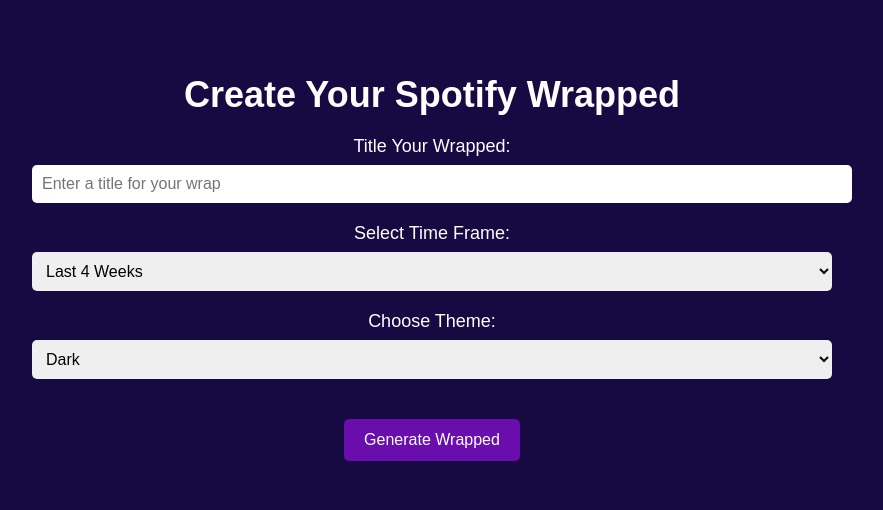
After one commit to Wilsdawg1212/2340_Project_2, a Django app: page /title_wrap/ in a window 1280 px wide. The commit adds this page. Shown: the top 510 px of the page, without its empty margins (208-1091 px from the left). Run offline with Django 5.2, Linux system fonts and the light colour scheme.

```diff
--- a/Spotify_Wrapped/templates/Spotify_Wrapped/dashboard.html
+++ b/Spotify_Wrapped/templates/Spotify_Wrapped/dashboard.html
@@ -17,7 +17,7 @@
            <h2 class="text-center">My Wrapped</h2>
             <div class="nav flex-column">
                 <a class="sidebar-link" href="{% url 'dashboard' %}">Dashboard</a>
-                <a class="sidebar-link" href="{% url 'generate_wrap' %}">Generate a Wrapped</a>
+                <a class="sidebar-link" href="{% url 'title_wrap' %}">Generate a Wrapped</a>
                 <a class="sidebar-link" href="{% url 'link_account' %}">Link to Spotify Here</a>
                 <a class="sidebar-link" href="#">Settings</a>
             </div>
--- /dev/null
+++ b/Spotify_Wrapped/templates/Spotify_Wrapped/title-wrap.html
@@ -0,0 +1,86 @@
+<!DOCTYPE html>
+<html lang="en">
+<head>
+    <meta charset="UTF-8">
+    <meta name="viewport" content="width=device-width, initial-scale=1.0">
+{#    <link rel="stylesheet" href="{% static 'css/styles.css' %}"> <!-- Link your CSS file -->#}
+    <title>Create Your Wrapped</title>
+    <style>
+        body {
+            background-color: #170a42; /* Dark background */
+            color: #ffffff; /* White text */
+            font-family: 'Arial', sans-serif;
+            text-align: center;
+            margin: 0;
+            padding: 0;
+        }
+        .container {
+            max-width: 800px;
+            margin: 0 auto;
+            padding: 50px 20px;
+        }
+        h1 {
+            font-size: 36px;
+            margin-bottom: 20px;
+        }
+        .form-group {
+            margin-bottom: 20px;
+        }
+        label {
+            font-size: 18px;
+            display: block;
+            margin-bottom: 8px;
+        }
+        input[type="text"],
+        select {
+            width: 100%;
+            padding: 10px;
+            font-size: 16px;
+            border: none;
+            border-radius: 5px;
+        }
+        .button {
+            background-color: #6a0dad; /* Purple button */
+            color: #ffffff;
+            border: none;
+            padding: 12px 20px;
+            font-size: 16px;
+            border-radius: 5px;
+            cursor: pointer;
+            margin-top: 20px;
+        }
+        .button:hover {
+            background-color: #8a2be2; /* Lighter purple on hover */
+        }
+    </style>
+</head>
+<body>
+    <div class="container">
+        <h1>Create Your Spotify Wrapped</h1>
+        <form method="POST" action="{% url 'generate_wrap' %}">
+            {% csrf_token %}
+            <div class="form-group">
+                <label for="title">Title Your Wrapped:</label>
+                <input type="text" id="title" name="title" placeholder="Enter a title for your wrap" required>
+            </div>
+            <div class="form-group">
+                <label for="time_range">Select Time Frame:</label>
+                <select name="time_range" id="time_range">
+                    <option value="short_term">Last 4 Weeks</option>
+                    <option value="medium_term">Last 6 Months</option>
+                    <option value="long_term">All Time</option>
+                </select>
+            </div>
+            <div class="form-group">
+                <label for="theme">Choose Theme:</label>
+                <select name="theme" id="theme">
+                    <option value="light">Light</option>
+                    <option value="dark" selected>Dark</option>
+                    <option value="vibrant">Vibrant</option>
+                </select>
+            </div>
+            <button type="submit" class="button">Generate Wrapped</button>
+        </form>
+    </div>
+</body>
+</html>
--- a/Spotify_Wrapped/urls.py
+++ b/Spotify_Wrapped/urls.py
@@ -13,5 +13,6 @@ urlpatterns = [
     path('link_error/', views.error_page, name='error_page'),
     path('logout/', views.logout_view, name='logout'),
     path('contact_dev/', views.contact_dev, name='contact_dev'),
+    path('title_wrap/', views.title_wrap, name='title_wrap'),
     path('generate_wrap/', views.create_wrap, name='generate_wrap'),
 ]
--- a/Spotify_Wrapped/views.py
+++ b/Spotify_Wrapped/views.py
@@ -157,79 +157,81 @@ def contact_dev(request):
 
 from .models import Wrap
 
+def title_wrap(request):
+    return render(request, 'Spotify_Wrapped/title-wrap.html')
+
 @login_required
 def create_wrap(request):
-    # Get the user's Spotify access token from their session or database
-    access_token = refresh_spotify_token(request.user)
+    if request.method == 'POST':
+        # Get form data
+        title = request.POST.get('title')
+        time_range = request.POST.get('time_range', 'medium_term')
+        theme = request.POST.get('theme', 'dark')
 
-    headers = {
-        'Authorization': f'Bearer {access_token}'
-    }
+        # Get the user's Spotify access token from their session or database
+        access_token = refresh_spotify_token(request.user)
 
-    # Fetch top tracks
-    top_tracks_response = requests.get(
-        'https://api.spotify.com/v1/me/top/tracks',
-        headers=headers,
-        params={'limit': 10, 'time_range': 'medium_term'}
-    )
-    if top_tracks_response.status_code != 200:
-        print("Error fetching top tracks:", top_tracks_response.text)
-        return render(request, 'Spotify_Wrapped/link_error.html', {'message': "Error fetching top tracks"})
+        headers = {
+            'Authorization': f'Bearer {access_token}'
+        }
 
-    try:
+        # Fetch top tracks with the specified time range
+        top_tracks_response = requests.get(
+            'https://api.spotify.com/v1/me/top/tracks',
+            headers=headers,
+            params={'limit': 10, 'time_range': time_range}
+        )
         top_tracks_data = top_tracks_response.json().get('items', [])
-    except ValueError:
-        print("Invalid JSON response for top tracks:", top_tracks_response.text)
-        return render(request, 'Spotify_Wrapped/link_error.html', {'message': "Invalid JSON response for top tracks"})
 
-    # Fetch top artists
-    top_artists_response = requests.get(
-        'https://api.spotify.com/v1/me/top/artists',
-        headers=headers,
-        params={'limit': 10, 'time_range': 'medium_term'}
-    )
-    if top_artists_response.status_code != 200:
-        print("Error fetching top artists:", top_artists_response.text)
-        return render(request, 'Spotify_Wrapped/link_error.html', {'message': "Error fetching top artists"})
+        # Fetch top artists with the specified time range
+        top_artists_response = requests.get(
+            'https://api.spotify.com/v1/me/top/artists',
+            headers=headers,
+            params={'limit': 10, 'time_range': time_range}
+        )
+        top_artists_data = top_artists_response.json().get('items', [])
 
-    try:
-        top_artists_data = top_artists_response.json().get('items', [])
-    except ValueError:
-        print("Invalid JSON response for top artists:", top_artists_response.text)
-        return render(request, 'Spotify_Wrapped/link_error.html', {'message': "Invalid JSON response for top artists"})
+        # Structure the data
+        top_tracks = [
+            {
+                'track_name': track['name'],
+                'artist_name': track['artists'][0]['name'],
+                'album_name': track['album']['name'],
+                'album_image_url': track['album']['images'][0]['url'],
+                'track_url': track['external_urls']['spotify'],
+                'duration_ms': track['duration_ms']
+            }
+            for track in top_tracks_data
+        ]
 
-    # Structure and save the data as before
-    top_tracks = [
-        {
-            'track_name': track['name'],
-            'artist_name': track['artists'][0]['name'],
-            'album_name': track['album']['name'],
-            'album_image_url': track['album']['images'][0]['url'],
-            'track_url': track['external_urls']['spotify'],
-            'duration_ms': track['duration_ms']
-        }
-        for track in top_tracks_data
-    ]
+        top_artists = [
+            {
+                'artist_name': artist['name'],
+                'genres': artist['genres'],
+                'followers': artist['followers']['total'],
+                'artist_image_url': artist['images'][0]['url'],
+                'artist_url': artist['external_urls']['spotify']
+            }
+            for artist in top_artists_data
+        ]
 
-    top_artists = [
-        {
-            'artist_name': artist['name'],
-            'genres': artist['genres'],
-            'followers': artist['followers']['total'],
-            'artist_image_url': artist['images'][0]['url'],
-            'artist_url': artist['external_urls']['spotify']
-        }
-        for artist in top_artists_data
-    ]
+        # Create a new Wrap entry with the new fields
+        Wrap.objects.create(
+            user=request.user,
+            title=title,
+            theme=theme,
+            time_range=time_range,
+            top_tracks=top_tracks,
+            top_artists=top_artists
+        )
 
-    # Create a new Wrap entry
-    Wrap.objects.create(
-        user=request.user,
-        top_tracks=top_tracks,
-        top_artists=top_artists
-    )
+        return render(request, 'Spotify_Wrapped/generate.html', {
+            'title': title,
+            'theme': theme,
+            'time_range': time_range,
+            'top_tracks': top_tracks,
+            'top_artists': top_artists
+        })
 
-    return render(request, 'Spotify_Wrapped/generate.html', {
-        'top_tracks': top_tracks,
-        'top_artists': top_artists
-    })
+    # If the request method is not POST, render the form
+    return render(request, 'Spotify_Wrapped/generate.html')
```
Also changed, not shown: Spotify_Wrapped/models.py (+10 -0 lines), Spotify_Wrapped/migrations/0003_remove_wrap_id_wrap_theme_wrap_time_range_wrap_title_and_more.py (added).
